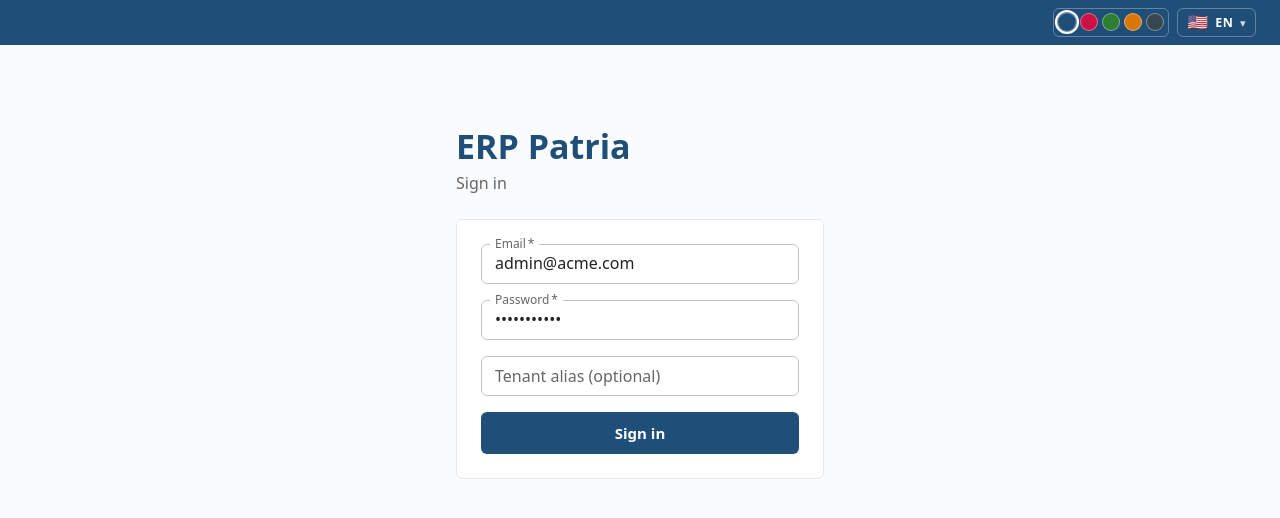
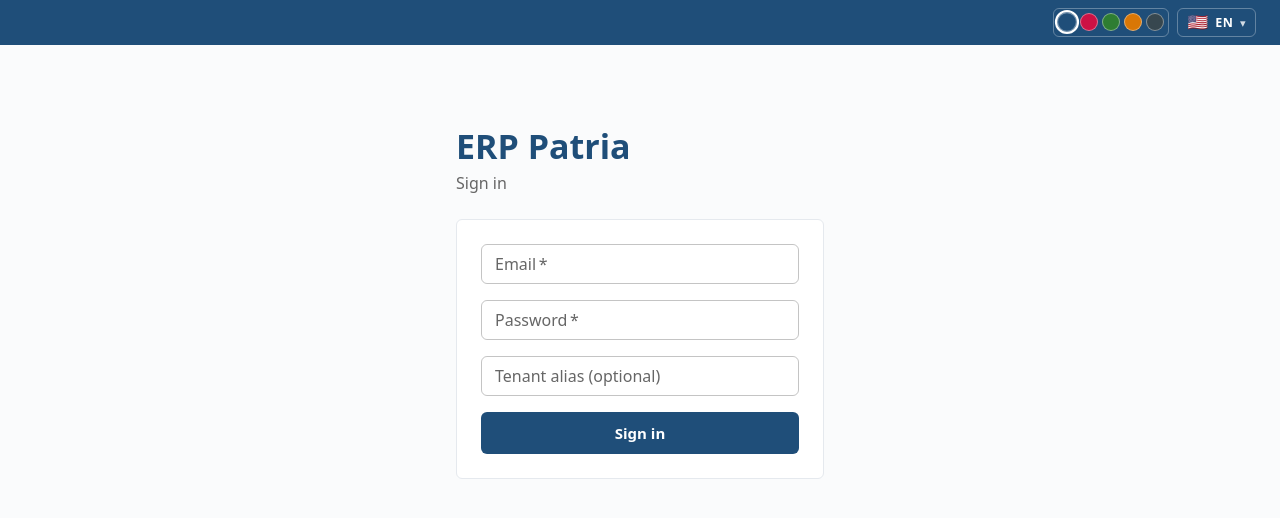
Before and after one commit to aaraomelo/tiffany, a React (Vite) app in the folder erp-app/: page /login in a window 1280 px wide. Shown: the top 518 px of the page. Built offline with nearby package versions, Linux system fonts and the light colour scheme; what @casl/ability would draw is missing.

Commit message:
fix(login): herda tenant do subdomínio; esconde campo e limpa defaults
No endereço do cliente ({alias}.patriatechnology.com) o login usa o
tenant do subdomínio (getTenantAlias) e não pede o alias de novo.
Mostra o tenant atual. Remove email/senha de exemplo.

```diff
--- a/erp-app/src/pages/LoginPage.tsx
+++ b/erp-app/src/pages/LoginPage.tsx
@@ -1,7 +1,7 @@
 import { useState } from 'react'
 import { useNavigate } from 'react-router-dom'
 import { Box, Button, Paper, Stack, TextField, Typography } from '@mui/material'
-import { ApiError, api, setSession, type StoredUser } from '../api'
+import { ApiError, api, getTenantAlias, setSession, type StoredUser } from '../api'
 import { useSnackbar } from '../components/Snackbar'
 import { useT } from '../i18n/LangContext'
 import { LangSwitcher } from '../i18n/LangSwitcher'
@@ -16,10 +16,15 @@ export function LoginPage() {
   const navigate = useNavigate()
   const t = useT()
   const snackbar = useSnackbar()
-  const [email, setEmail] = useState('admin@acme.com')
-  const [password, setPassword] = useState('changeme123')
-  const [tenantAlias, setTenantAlias] = useState('')
+  const [email, setEmail] = useState('')
+  const [password, setPassword] = useState('')
+  const [manualAlias, setManualAlias] = useState('')
   const [loading, setLoading] = useState(false)
+
+  // No subdomínio do cliente ({alias}.patriatechnology.com) o tenant é herdado
+  // do endereço — não pedimos de novo. Só mostramos o campo no domínio raiz.
+  const subdomain = getTenantAlias()
+  const tenantAlias = subdomain ?? manualAlias
 
   async function handleSubmit(e: React.FormEvent) {
     e.preventDefault()
@@ -64,7 +69,12 @@ export function LoginPage() {
         <Typography variant="h4" sx={{ color: 'primary.main', fontWeight: 700, mb: 0.5 }}>
           {t('app.name')}
         </Typography>
-        <Typography sx={{ color: 'text.secondary', mb: 3 }}>{t('login.title')}</Typography>
+        <Typography sx={{ color: 'text.secondary', mb: subdomain ? 0.5 : 3 }}>{t('login.title')}</Typography>
+        {subdomain && (
+          <Typography variant="body2" sx={{ color: 'text.secondary', mb: 3 }}>
+            <strong>{subdomain}</strong>.patriatechnology.com
+          </Typography>
+        )}
 
         <Paper variant="outlined" sx={{ p: 3 }}>
           <Stack component="form" spacing={2} onSubmit={handleSubmit}>
@@ -86,14 +96,16 @@ export function LoginPage() {
               fullWidth
               size="small"
             />
+            {!subdomain && (
               <TextField
                 label={`${t('login.tenant_alias')} ${t('common.optional')}`}
-              value={tenantAlias}
-              onChange={(e) => setTenantAlias(e.target.value)}
+                value={manualAlias}
+                onChange={(e) => setManualAlias(e.target.value)}
                 placeholder="acme"
                 fullWidth
                 size="small"
               />
+            )}
             <Button type="submit" variant="contained" disabled={loading} size="large">
               {loading ? t('login.submitting') : t('login.submit')}
             </Button>
```
Lines whose indentation alone changed are shown as unchanged.
